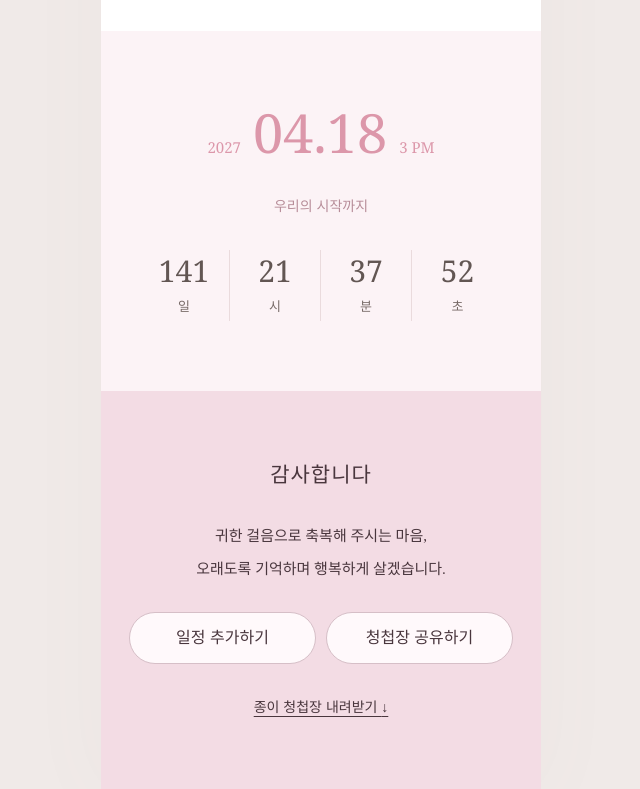
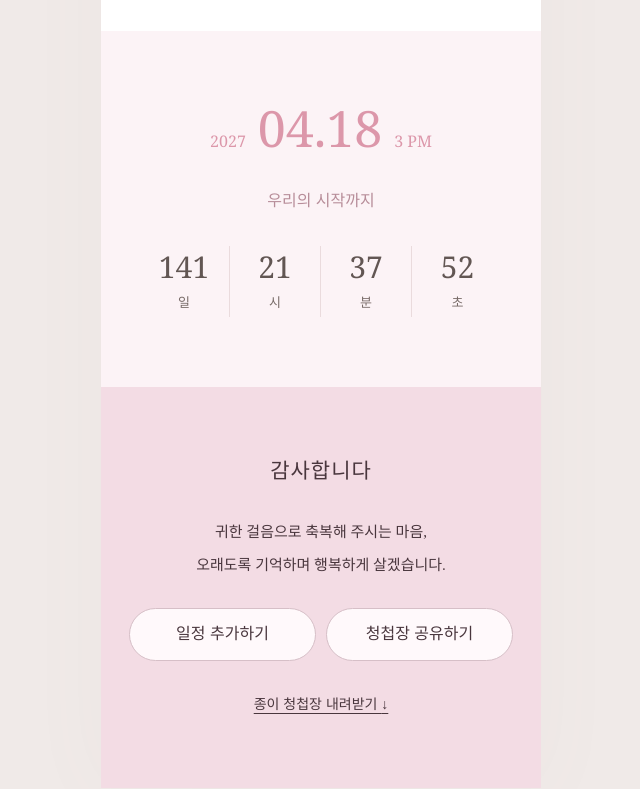
Before and after one commit to yuriandhoon/wedding, a Jekyll site: the page built from jihoon/index.html, in a window 1280 px wide. Shown: the part 3691-4480 px from the top of the page, without its empty margins (319-959 px from the left). Built offline with Jekyll 4.4.1, drawn with Linux system fonts in a browser that asks for light colours.

Commit message:
Update style.css

```diff
--- a/css/style.css
+++ b/css/style.css
@@ -193,15 +193,15 @@ p {
 }
 
 .date-display strong {
-  font-size: 54px;   font-weight: 400;
+  font-size: 50px;   font-weight: 400;
 }
 
 .date-display span {
-  font-size: 15px;
+  font-size: 16px;
 }
 
 .date-sub {
-  font-size: 14px;   color: #b78d99;
+  font-size: 16px;   color: #b78d99;
   margin: 10px 0 30px;
 }
 
```
